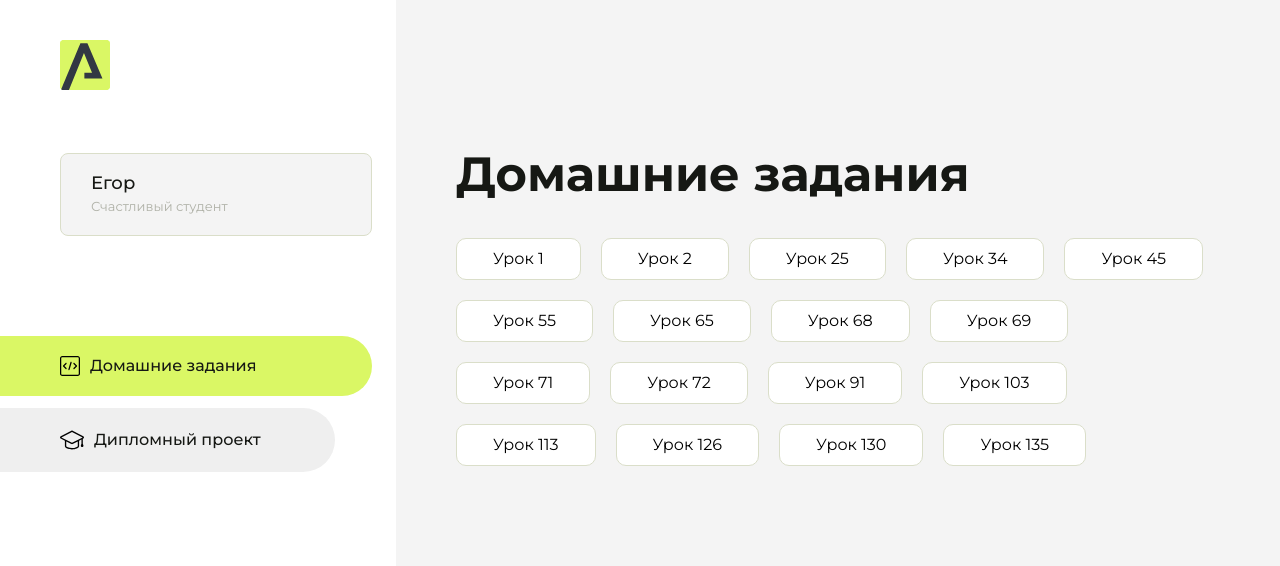
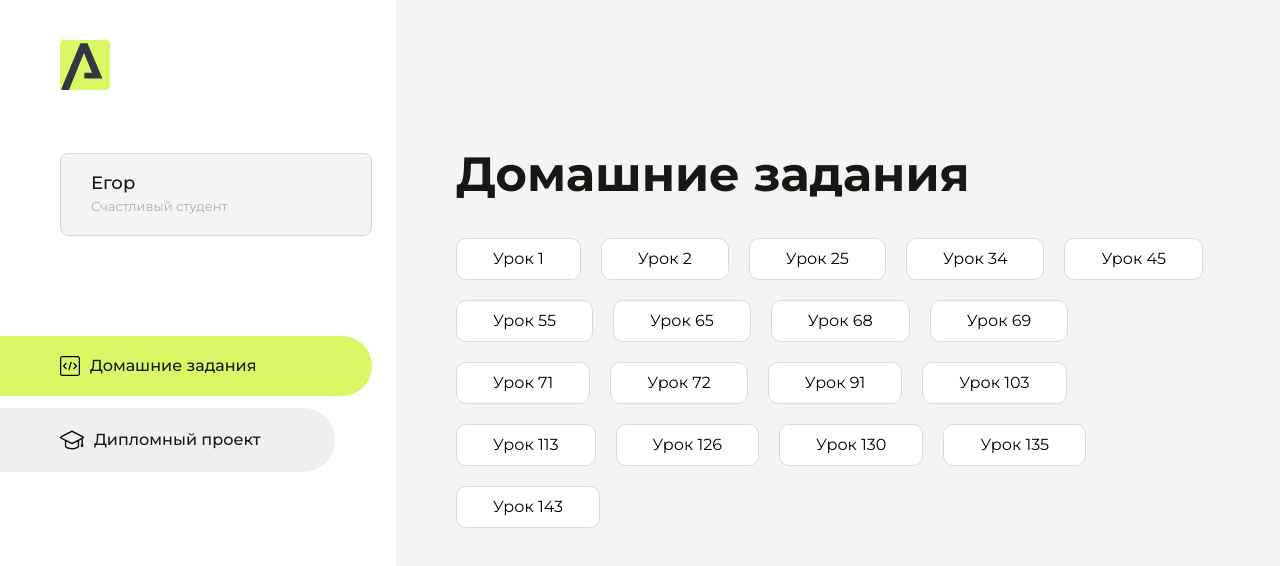
Before and after one commit to alemminik/homework, a plain HTML site: page index.html in a window 1280 px wide. Drawn offline with Linux system fonts and the light colour scheme.

Commit message:
Update index.html

```diff
--- a/index.html
+++ b/index.html
@@ -143,6 +143,9 @@
                     <li class="content__list-item">
                         <a href="wake-and-bake3/index.html">Урок 135</a>
                     </li>
+                    <li class="content__list-item">
+                        <a href="wake-and-bake4/index.html">Урок 143</a>
+                    </li>
                 </ul>
             </div>
             <div class="content__block hidden" id="diplomBlock">
```
